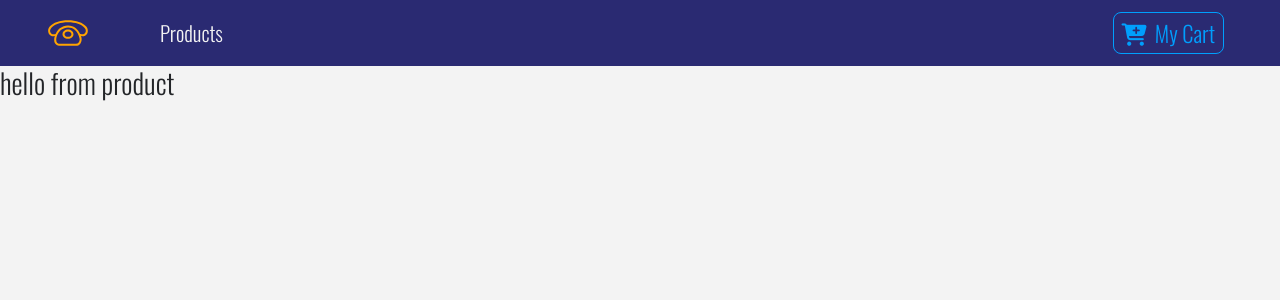
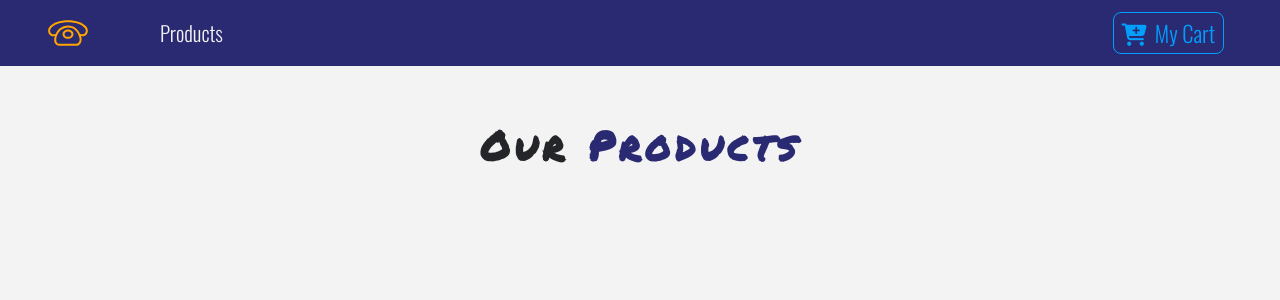
Before and after one commit to msksaul/E-CommerceSite, a React (Create React App) app: page / in a window 1280 px wide. Shown: the top 300 px of the page. Built offline with nearby package versions, Linux system fonts and the light colour scheme.

Commit message:
Context API

```diff
--- a/src/components/ProductList.js
+++ b/src/components/ProductList.js
@@ -1,12 +1,26 @@
 import React, { Component } from 'react'
 import Product from './Product'
+import Title from './Title'
+import { ProductConsumer } from '../context'
 
 export default class ProductList extends Component {
+
   render() {
     return (
-      <div>
-        <Product/>
-      </div>
+      <React.Fragment>
+        <div className='py-5'>
+          <div className='container'>
+            <Title name='our' title='products'/>
+            <div className='row'>
+              <ProductConsumer>
+                {(value) => {
+                  console.log(value)
+                }}
+              </ProductConsumer>
+            </div>
+          </div>
+        </div>
+      </React.Fragment>
     )
   }
 }
--- /dev/null
+++ b/src/components/Title.js
@@ -0,0 +1,13 @@
+import React from 'react'
+
+export default function Title({ name, title}) {
+  return (
+    <div className='row'>
+      <div className='col-10 mx-auto my-2 text-center text-title'>
+        <h1 className='text-capitalize font-weight-bold'>
+          {name} <strong className='text-blue'>{title}</strong>
+        </h1>
+      </div>
+    </div>
+  )
+}
--- /dev/null
+++ b/src/context/index.js
@@ -0,0 +1,36 @@
+import React, { Component } from 'react'
+import { storeProducts, detailProduct } from '../data'
+
+const ProductContext = React.createContext()
+
+class ProductProvider extends Component {
+
+  state = {
+    products: storeProducts,
+    detailProduct: detailProduct
+  }
+
+  handleDetail = () => {
+    console.log('hello from detail')
+  }
+
+  addToCart = () => {
+    console.log('hello from add to cart')
+  }
+
+  render() {
+    return (
+      <ProductContext.Provider value={{
+        ...this.state,
+        handleDetail: this.handleDetail,
+        addToCart: this.addToCart
+      }}>
+        {this.props.children}
+      </ProductContext.Provider>
+    )
+  }
+}
+
+const ProductConsumer = ProductContext.Consumer
+
+export { ProductProvider, ProductConsumer }
--- a/src/index.js
+++ b/src/index.js
@@ -3,13 +3,16 @@ import ReactDOM from 'react-dom';
 import './index.css';
 import App from './App';
 import { BrowserRouter as Router} from 'react-router-dom'
+import { ProductProvider } from './context'
 import * as serviceWorker from './serviceWorker';
 
 ReactDOM.render(
   <React.StrictMode>
-    <Router>
-      <App/>
-    </Router>
+    <ProductProvider>
+      <Router>
+        <App/>
+      </Router>
+    </ProductProvider>
   </React.StrictMode>,
   document.getElementById('root')
 );
```
